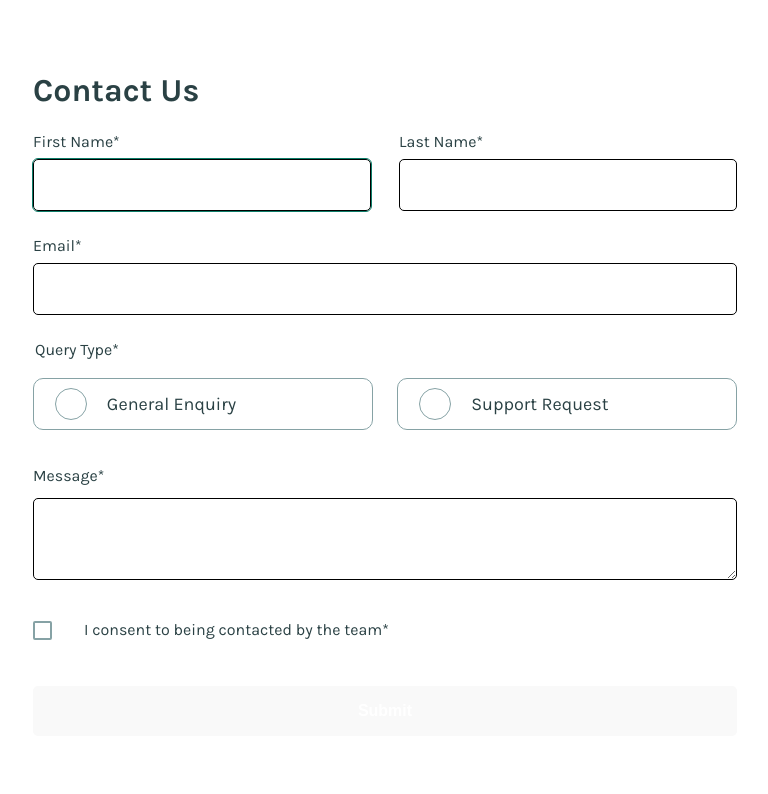
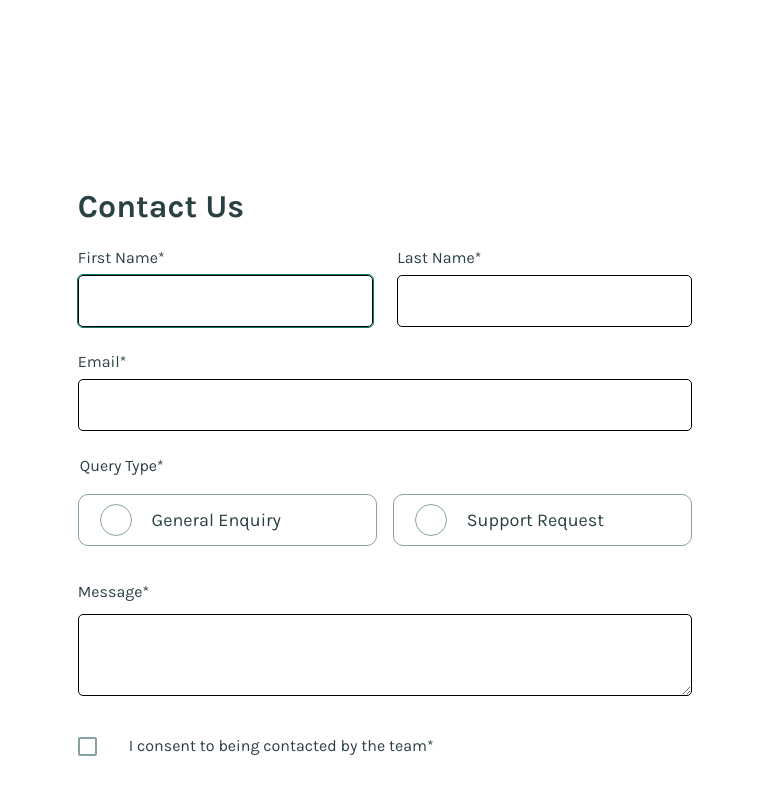
Before and after one commit to unachoza/contact-form, a React (Vite) app: page / in a window 1280 px wide. Shown: the top 794 px of the page, without its empty margins (255-1023 px from the left). Built offline with nearby package versions, Linux system fonts and the light colour scheme.

Commit message:
removed outter div, moved root code to index css file

```diff
--- a/src/App.css
+++ b/src/App.css
@@ -1,49 +1,28 @@
-:root {
-	--grey-900: #2a4144;
-	--grey-500: #86a2a5;
-	--white: #ffffff;
-	--green-600: #0c7d69;
-	--green-200: #e0f1e8;
-	--red-errors: #d73c3c;
-}
-
-@font-face {
-	font-family: Karla-Italic;
-	src: url("./assets/fonts/Karla-Italic-VariableFont_wght.ttf");
-}
-
 @font-face {
 	font-family: Karla;
 	src: url("./assets/fonts/Karla-VariableFont_wght.ttf");
 }
 
-@font-face {
-	font-family: Karla-Regular;
-	src: url("./assets/fonts/static/Karla-Regular.ttf");
-}
-
-@font-face {
-	font-family: Karla-Bold;
-	src: url("./assets/fonts/static/Karla-Bold.ttf");
-}
 
 #root {
 	max-width: 1280px;
 	margin: 0 auto;
-	padding: 2rem;
+	padding: 8rem 0;
 }
 
 h1 {
-	font-family: Karla-Bold;
+	font-family: Karla;
+	font-weight: bold;
 	color: var(--grey-900);
 	font-size: 2rem;
 	width: 100%;
 }
+
 form {
-	width: 55vw;
+	width: 48vw;
 	background-color: var(--white);
 	border-radius: 10px;
-	padding: 20px 40px;
+	padding: 2.5rem;
 	display: flex;
 	flex-direction: row;
 	flex-wrap: wrap;
@@ -80,25 +59,34 @@ input {
 	form {
 		width: 85%;
 	}
+
 	.radio-input-container {
 		width: 42%;
 	}
+
 	.radio-input-container label {
 		margin-left: 1.2rem;
 	}
 }
 
 @media (max-width: 449px) {
+	#root {
+		padding: 2rem 1rem;
+	}
+
 	form {
 		width: 92%;
-		padding: 20px;
+		padding: 1.5rem;
 	}
+
 	.input {
 		width: 100%;
 	}
+
 	.radio-input-container {
 		width: 94%;
 	}
+
 	fieldset {
 		display: block;
 	}
--- a/src/App.tsx
+++ b/src/App.tsx
@@ -73,7 +73,7 @@ const App = () => {
 	};
 
 	return (
-		<div>
+		<>
 			{isSubmitted && toastOpen ? <Toast /> : null}
 			<form onSubmit={handleSubmit}>
 				<h1>Contact Us</h1>
@@ -82,7 +82,7 @@ const App = () => {
 				})}
 				<Button text="Submit" />
 			</form>
-		</div>
+		</>
 	);
 };
 
--- a/src/index.css
+++ b/src/index.css
@@ -11,6 +11,17 @@
 	text-rendering: optimizeLegibility;
 	-webkit-font-smoothing: antialiased;
 	-moz-osx-font-smoothing: grayscale;
+	--grey-900: #2a4144;
+	--grey-500: #86a2a5;
+	--white: #ffffff;
+	--green-600: #0c7d69;
+	--green-200: #e0f1e8;
+	--red-errors: #d73c3c;
+
+}
+
+*:focus {
+	outline: 0.1rem solid var(--green-600);
 }
 
 body {
@@ -20,13 +31,11 @@ body {
 	min-height: 100vh;
 }
 
-h1 {
-	line-height: 1.1;
-}
-*:focus {
-	outline: 0.1rem solid var(--green-600);
-}
+
 @media (prefers-color-scheme: light) {
+	h1 {
+		line-height: 1.1;
+	}
 	:root {
 		background-color: #ffffff;
 	}
```
Also changed, not shown: src/components/Form/FormMappingState.tsx (+0 -75 lines).
